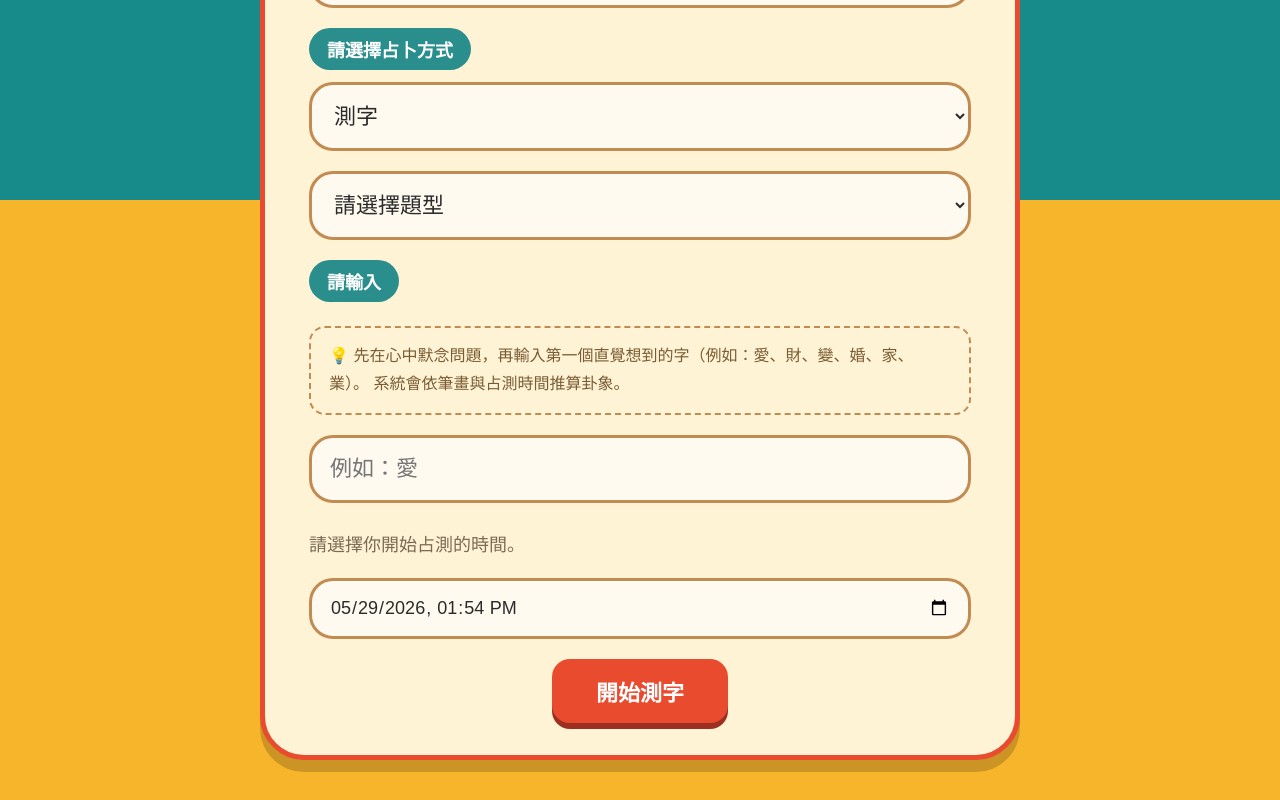
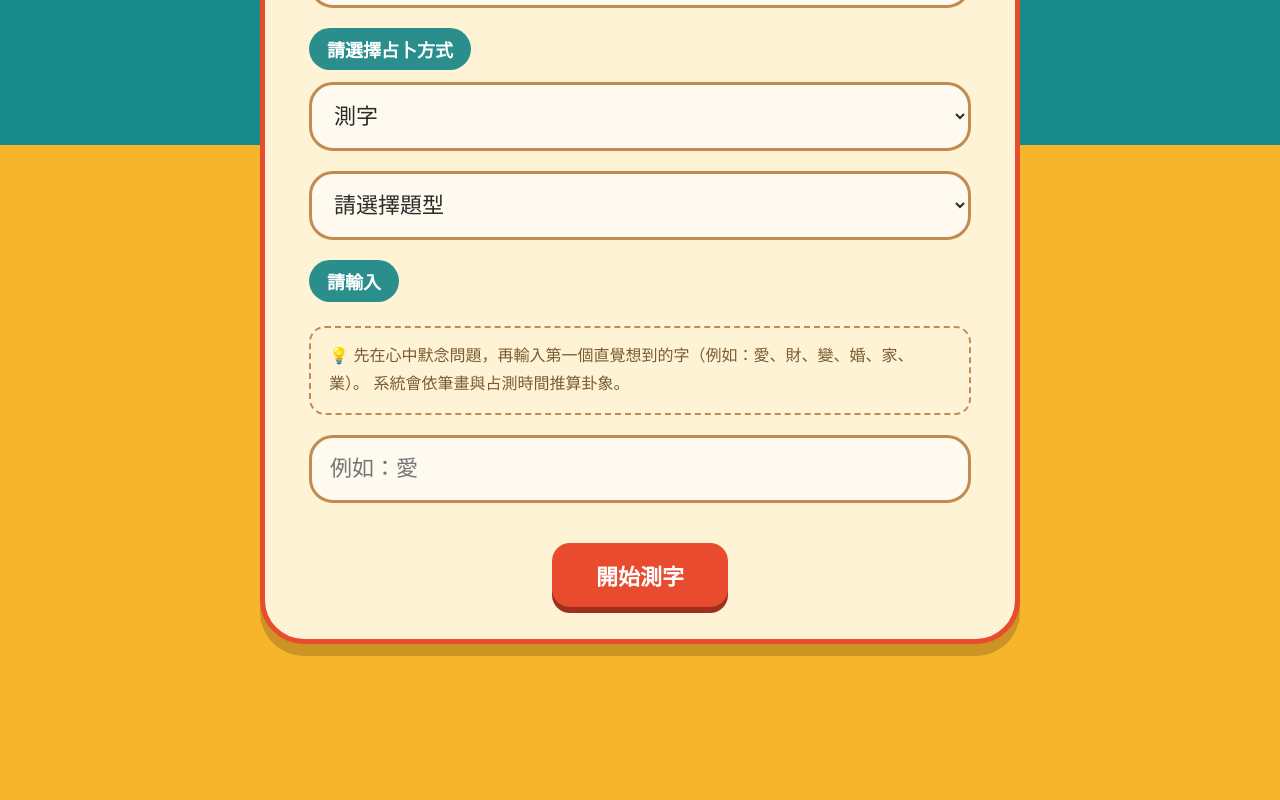
Before and after one commit to zyhtw2026/iching-divination-app, a React (Vite) app: page / in a window 1280 px wide. Shown: the part 353-1153 px from the top of the page. After the commit the page ends 1037 px from the top, so only its background shows below. Built offline with nearby package versions, Linux system fonts and the light colour scheme.

Commit message:
character divination auto time

```diff
--- a/src/App.jsx
+++ b/src/App.jsx
@@ -80,7 +80,7 @@ function App() {
   const [copied, setCopied] = useState(false)
   const [showOriginalText, setShowOriginalText] = useState(false)
 
-  const [divinationTime, setDivinationTime] = useState(() => {
+  const [divinationTime] = useState(() => {
     const now = new Date()
     const offset = now.getTimezoneOffset()
     const localTime = new Date(now.getTime() - offset * 60000)
@@ -496,21 +496,6 @@ ${
           </button>
         )}
 
-{divinationMode !== 'ichingTarot' && (
-  <>
-    <div className="hint-text">
-      請選擇你開始占測的時間。
-    </div>
-
-    <input
-      className="datetime-input"
-      type="datetime-local"
-      value={divinationTime}
-      onChange={(e) => setDivinationTime(e.target.value)}
-    />
-  </>
-)}
-
         {divinationMode === 'character' && (
           <button onClick={handleAnalyze}>開始測字</button>
         )}
```
